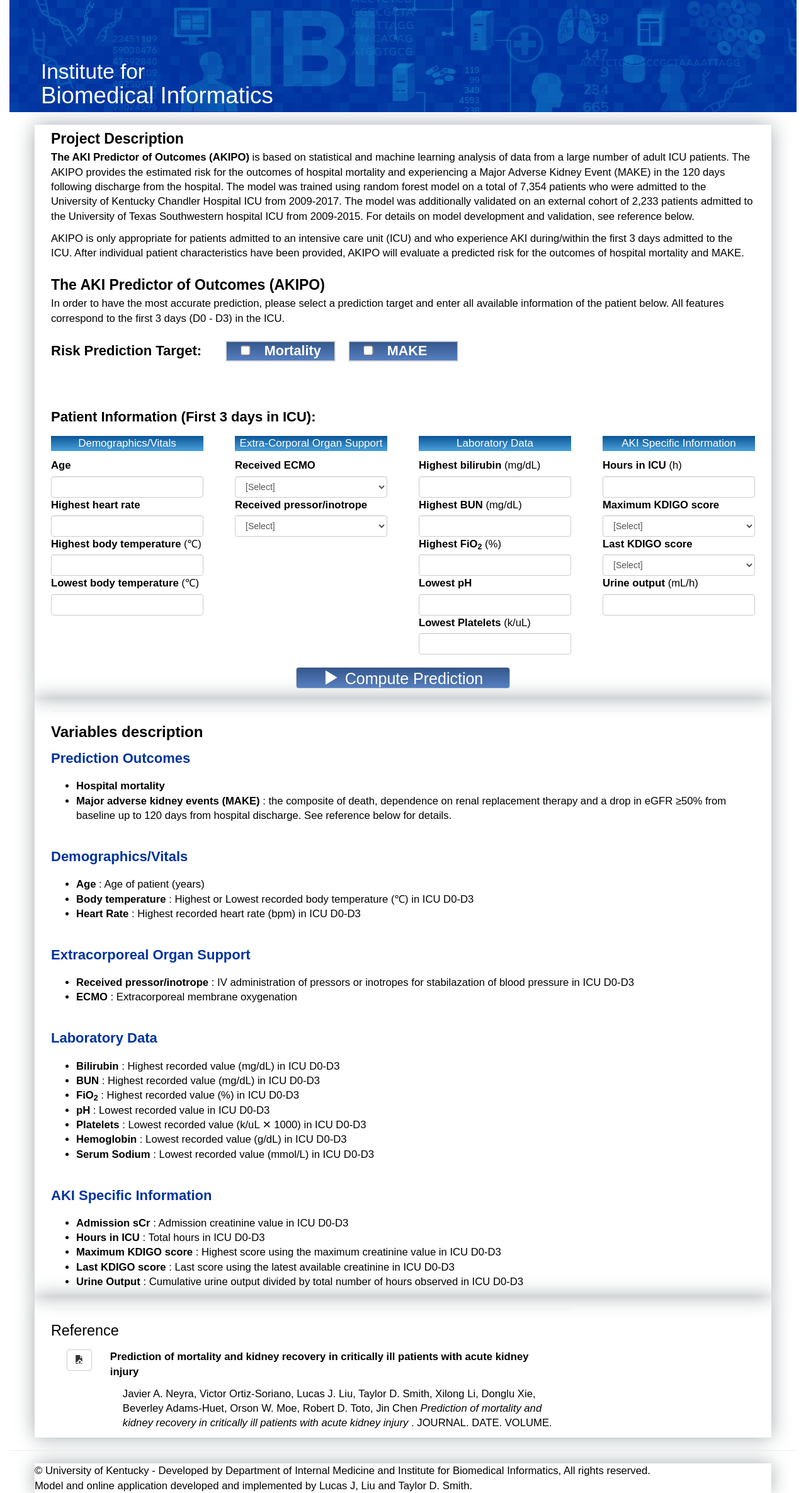
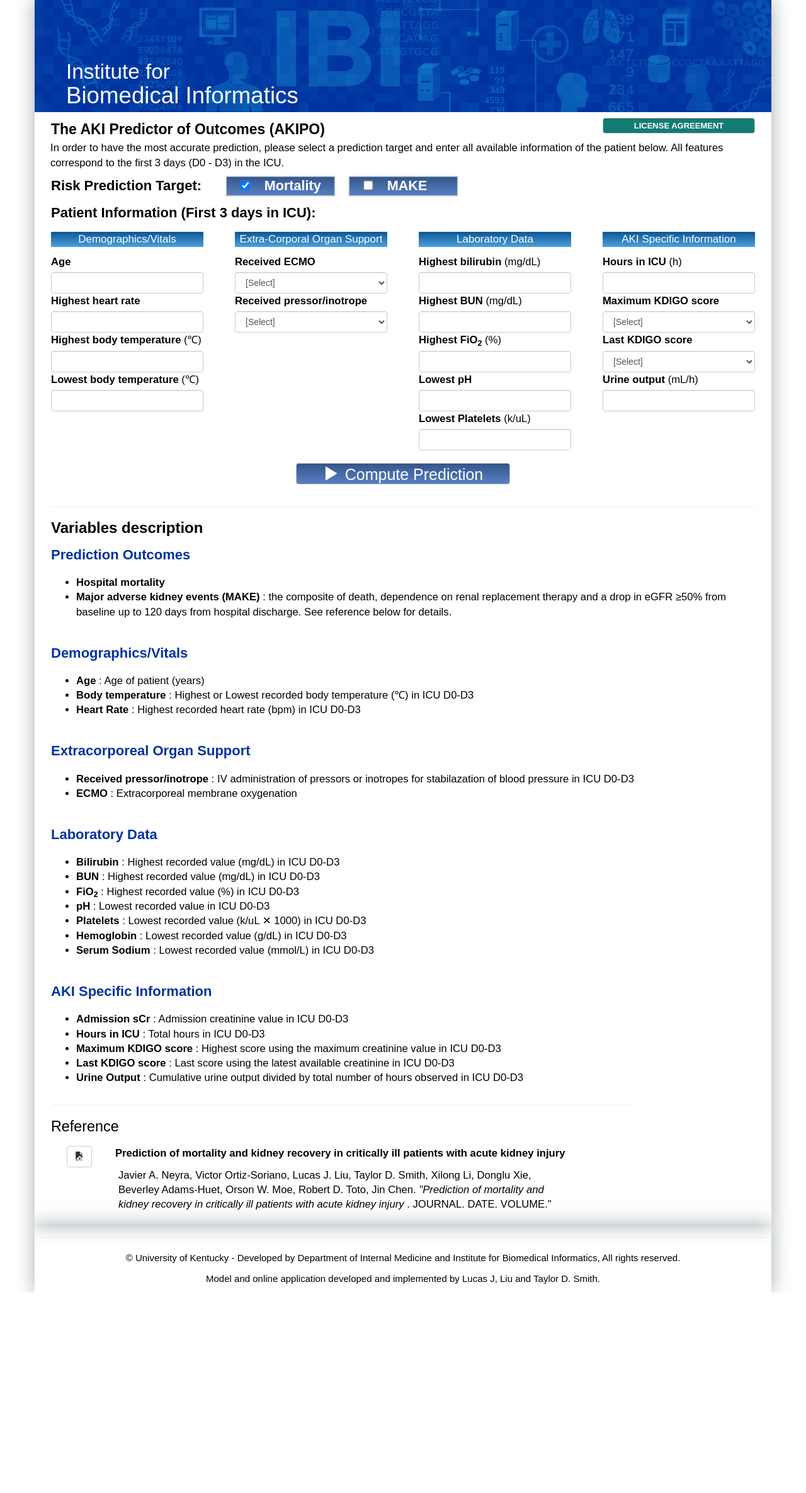
Before and after one commit to lucasliu0928/TAKI, a Flask app: page / in a window 1280 px wide. Shown: the part 122-2492 px from the top of the page at 63% size. After the commit the page ends 2174 px from the top, so only its background shows below. Run offline with Flask 2, Linux system fonts and the light colour scheme; some libraries are stand-ins or nearby versions; some web fonts are replaced.

Commit message:
Update index.html

```diff
--- a/TAKI_app/templates/index.html
+++ b/TAKI_app/templates/index.html
@@ -96,6 +96,34 @@
                 document.getElementById('Vars_User_Inputs').style.display = "block";
             }
 
+            function showPredictor() {
+                document.getElementById('Predictors').style.display = "block";
+            }
+
+            function showDisclaimer() {
+                document.getElementById('disclaimer').style.display = "block";
+            }
+
+            function hideDisclaimer() {
+                document.getElementById('disclaimer').style.display = "none";
+            }
+
+            function showRejectPg() {
+                document.getElementById('Reject_pg').style.display = "block";
+            }
+
+            function hideRejectPg() {
+                document.getElementById('Reject_pg').style.display = "none";
+            }
+
+            function showProjDiscrip(){
+                document.getElementById('proj_discrip').style.display = "block";
+            }
+
+            function hideProjDiscrip() {
+                document.getElementById('proj_discrip').style.display = "none";
+            }
+
         </script>
 
         <style>
@@ -112,6 +140,20 @@
                  background:#34568b;
                  color:white;
                  cursor:pointer;
+            }
+
+
+            .scroll {
+                /* enable div scrolling */
+                overflow-y: auto;
+                overflow-x: hidden;
+                height: 400px;
+                background-color: white;
+                border: 1px black solid;
+                padding: 0.5%;
+                width: 100%;
+                margin: 0 auto;
+                font-size: medium;
             }
 
         </style>
@@ -401,6 +443,11 @@
 
 
 <div class="container-fluid">
+
+
+    <!-- Main -->
+    <div class="row" style="margin-top: 0px;">
+        <div class="container">
             <!-- IBI Banner Image -->
             <div class="banner-homepage">
                 <h1><span class="h1-med-larger">Institute for</span><br/>
@@ -408,57 +455,25 @@
                 </h1>
             </div>
 
-    <!-- Main -->
-    <div class="row" style="margin-top: 20px;">
-        <div class="container">
-            <!-- Project Descriptions -->
-            <div class = "row" style="margin-top: 10px;">
-                <div class="col-sm-12">
-                    <h2 style = "font-weight: bold; color:black; font-size: 23px; margin-bottom: 5px;"> Project Description </h2>
+            <div id = "Predictors">
+                <!-- Predictor Descriptions -->
+                <div class = "row">
+                    <div class="col-sm-9">
+                        <h2 style = "font-weight: bold; color:black; font-size: 23px; margin-bottom: 5px; margin-top: 15px"> The AKI Predictor of Outcomes (AKIPO) </h2>
+                    </div>
 
-                    <p>
-                        <strong> The AKI Predictor of Outcomes (AKIPO)</strong> is based on statistical and machine learning analysis of data from a large number of adult ICU patients.  The AKIPO provides the estimated risk for the outcomes of hospital mortality and experiencing a Major Adverse Kidney Event (MAKE) in the 120 days following discharge from the hospital.
-
-                        The model was trained using random forest model on a total of 7,354 patients who were admitted to the University of Kentucky Chandler Hospital ICU from 2009-2017. The model was additionally validated on an external cohort of 2,233 patients admitted to the University of Texas Southwestern hospital ICU from 2009-2015. For details on model development and validation, see reference below.
-                    </p>
-
-                    <p>
-                         AKIPO is only appropriate for patients admitted to an intensive care unit (ICU) and who experience AKI during/within the first 3 days admitted to the ICU. After individual patient characteristics have been provided, AKIPO will evaluate a predicted risk for the outcomes of hospital mortality and MAKE.
-                    </p>
+                    <div class="col-sm-3">
+                        <!-- Go to Disclaimer Page -->
+                        <a href="/"><button class="form-control float-right" style= "background-image:linear-gradient(#147B72, #147B72); color:white; font-weight: bold; font-size: 13px; margin-top: 9px; height: 25px; padding-top: 2.5px;">LICENSE AGREEMENT</button></a>
                     </div>
                 </div>
 
-
-            <!-- Disclaimer -->
-<!--             <div class = "row">
                 <div class="col-sm-12">
-                    <h2 style = "font-weight: bold; color:black; font-size: 23px; margin-bottom: 5px; margin-top: 15px"> Disclaimer/License Agreement </h2>
-
-                    <p>
-                        AKIPO web application is developed by Department of Internal Medicine and Institute for Biomedical Informatics of University of Kentucky (hereinafter referred to as “UK DIMandIBI"). The AKIPO web application is copyrighted, and UK DIMandIBI retains all title and ownership to the AKIPO web application.
-                    </p>
-
-
-                    <p>
-                        The AKIPO web application is the result of academic research. It is not intended to be used as directly management of patients. It may not be used as a substitute for medical diagnosis, prevention, monitoring, or treatment. When using AKIPO web application, you acknowledge and agree that the AKIPO web application has not been release for clinical use. You hereby explicitly agree that the results of the AKIPO web application cannot be used for clinical services.
-                    </p>
-
-                    <p>
-                        UK DIMandIBI shall not be liable for any loss or any direct, indirect, special, incidental, liquidated or consequential damages or other liability incurred by you in connection with the AKIPO Web Application under this Agreement.
-                    </p>
-
-                </div>
-            </div> -->
-
-            <!-- Predictor Descriptions -->
-            <div class = "row">
-                <div class="col-sm-12">
-                    <h2 style = "font-weight: bold; color:black; font-size: 23px; margin-bottom: 5px; margin-top: 15px"> The AKI Predictor of Outcomes (AKIPO) </h2>
                     <p>
                         In order to have the most accurate prediction, please select a prediction target and enter all available information of the patient below. All features correspond to the first 3 days (D0 - D3) in the ICU.
                     </p>
                 </div>
-            </div>
+
 
                 <!-- Risk Prediction Target -->
                 <div class="row" style= "margin-top: 15px">
@@ -466,19 +481,12 @@
                         <h1 style = "font-weight: bold; font-size:22px;">Risk Prediction Target:</h1>
                      </div>
                      <div class="col-md-2">
-                    <label class = "target_selection" style = "font-weight: bold; font-size: 18px"><input type="checkbox" id = "mort_button" onclick="showDivMort(); hideDivMAKE(); uncheck_MAKE(); showUserInput();"/>Mortality </label>
+                        <label class = "target_selection" style = "font-weight: bold; font-size: 18px"><input type="checkbox" id = "mort_button" onclick="showDivMort(); hideDivMAKE(); uncheck_MAKE(); showUserInput();" checked/>Mortality </label>
                     </div>
                      <div class="col-md-2">
                         <label class = "target_selection" style = "font-weight: bold; font-size: 18px"><input type="checkbox" id = "make_button" name="target_select" onclick="showDivMAKE(); hideDivMort(); uncheck_Mort(); showUserInput();"/>MAKE</label>
                     </div>
                     <div class="col-md-5">
-                </div>
-            </div>
-
-            <!-- Display Results -->
-            <div class = "row" style="margin-top: 25px; margin-bottom: 25px;">
-                <div class="col-sm-12">
-                    <p style="text-align: center; background-image:linear-gradient(to right,#edf2f7, #edf2f7); color:#164980; font-size: 40px; padding: 0em;">{{output}}</p>
                     </div>
                 </div>
 
@@ -598,7 +606,7 @@
                         <div class="row" style="margin-top: 20px;">
                             <div class="col-sm-4"></div>
                             <div class="col-sm-4">
-                            <button class="form-control" value="Submit" style= "background-image:linear-gradient(#34568b, #5780c1); color:white; font-size: 25px; padding: 0px;"><span class="glyphicon glyphicon-play" style="margin-right: 10px;"></span>Compute Prediction</button>
+                                <button class="form-control" value="Submit" style= "background-image:linear-gradient(#34568b, #5780c1); color:white; font-size: 25px; padding: 0px;" onClick = "hideDisclaimer()" ><span class="glyphicon glyphicon-play" style="margin-right: 10px;"></span>Compute Prediction</button>
 
                             </div>
                             <div class="col-sm-4"></div>
@@ -696,11 +704,7 @@
                     </form>
                 </div>
 
-        </div>
-    </div>
-
                 <!-- Variable Discrption -->
-    <div class="container">
                 <div class="row">
                     <div class="col-sm-12">
                         <hr>
@@ -749,41 +753,43 @@
                         </p>
                     </div>
                 </div>
+
+                <!-- References -->
+                <div class="row">
+                    <div class="col-sm-10 reference">
+                        <hr>
+                        <h1> Reference</h1>
+                        <div class="col-sm-1">
+                            <a type="button" class="btn btn-default" href="#"><span class="glyphicon glyphicon-open-file"></span></a>
                         </div>
 
-    <!-- References -->
+                        <div class="col-sm-10">
+                        <p><b>Prediction of mortality and kidney recovery in critically ill patients with acute kidney injury</b></p>
+                        <p style="padding-left: 5px; padding-bottom: 10px">Javier A. Neyra, Victor Ortiz-Soriano, Lucas J. Liu, Taylor D. Smith, Xilong Li,  Donglu Xie, Beverley Adams-Huet, Orson W. Moe, Robert D. Toto, Jin Chen. <em>"Prediction of mortality and kidney recovery in critically ill patients with acute kidney injury </em>. JOURNAL. DATE. VOLUME." </p>
+                        </div>
+
+                    </div>
+                </div>
+            </div>
+
+        </div>
+    </div>
+
+
+    <!-- Footer -->
+    <div class="row">
         <div class="container">
-        <div class="row">
-            <div class="col-sm-9 reference">
+
+            <div class="footer">
                 <hr>
-                <h1> Reference</h1>
-
-                <div class="col-sm-1 vcenter">
-                    <a type="button" class="btn btn-default" href="#">
-                        <span class="glyphicon glyphicon-open-file"></span>
-                    </a>
-                </div><div class="col-sm-11 vcenter">
-                <p>
-                <span class="title">
-                    <b>Prediction of mortality and kidney recovery in critically ill patients with acute kidney injury</b>
-                </span> <br/>
-                <p style="padding-left: 20px">Javier A. Neyra, Victor Ortiz-Soriano, Lucas J. Liu, Taylor D. Smith, Xilong Li,  Donglu Xie, Beverley Adams-Huet, Orson W. Moe, Robert D. Toto, Jin Chen <em>Prediction of mortality and kidney recovery in critically ill patients with acute kidney injury </em>. JOURNAL. DATE. VOLUME.</p>
-
-                </p>
+                <div style="font-size: 15px; margin-top: 10px;">
+                    <p align="center"> &copy; University of Kentucky - Developed by Department of Internal Medicine and Institute for Biomedical Informatics, All rights reserved. </p>
+                    <p align="center">Model and online application developed and implemented by Lucas J, Liu and Taylor D. Smith.</p>
                 </div>
             </div>
         </div>
     </div>
 
-    <!-- Footer -->
-    <div class="footer">
-        <hr>
-        <div class="container">
-            <p align="left"> &copy; University of Kentucky - Developed by Department of Internal Medicine and Institute for Biomedical Informatics, All rights reserved.
-            <span style="float:left">Model and online application developed and implemented by Lucas J, Liu and Taylor D. Smith.</span>
-            </p>
-        </div>
-    </div>
 
 </div>
 
```
Lines whose indentation alone changed are shown as unchanged.
